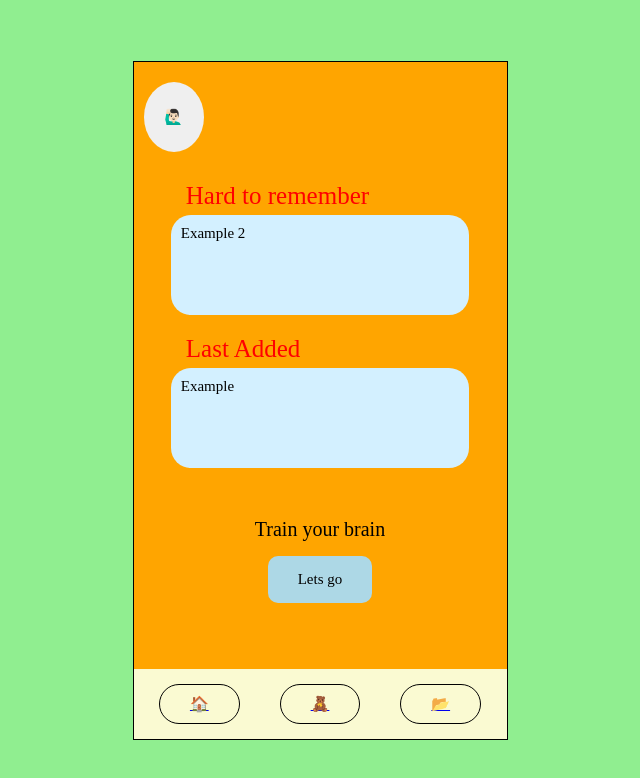
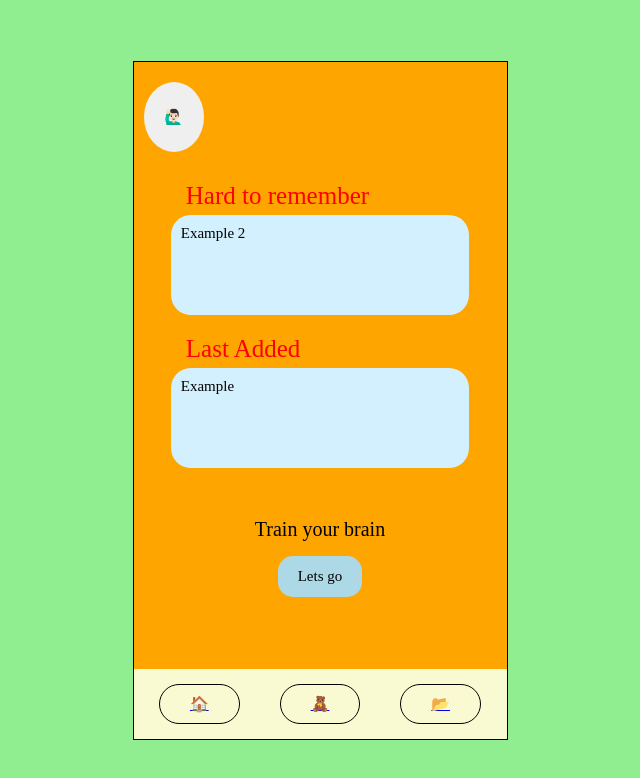
Before and after one commit to j-eick/vocab-dojo, a Next.js app: page / in a window 1280 px wide. Shown: the top 778 px of the page, without its empty margins (320-960 px from the left). Built offline with nearby package versions, Linux system fonts and the light colour scheme.

Commit message:
minor changes

```diff
--- a/src/components/Links/index.jsx
+++ b/src/components/Links/index.jsx
@@ -17,8 +17,8 @@ const CustomLinkDesign = styled.div`
 	${({variant}) =>
 		variant === 'startSession' &&
 		css`
-			padding: 15px 30px;
-			border-radius: 10px;
+			padding: 12px 20px;
+			border-radius: 15px;
 			text-decoration: none;
 			cursor: pointer;
 
```
